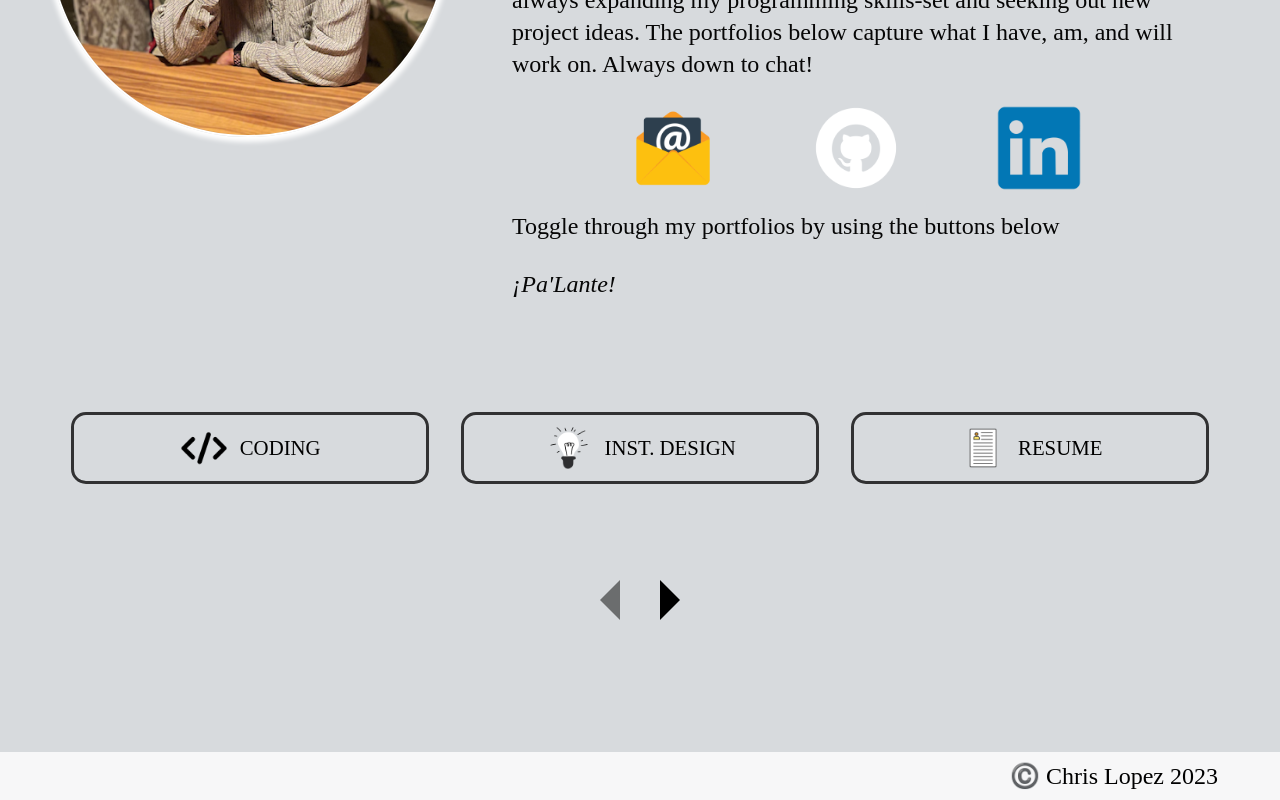
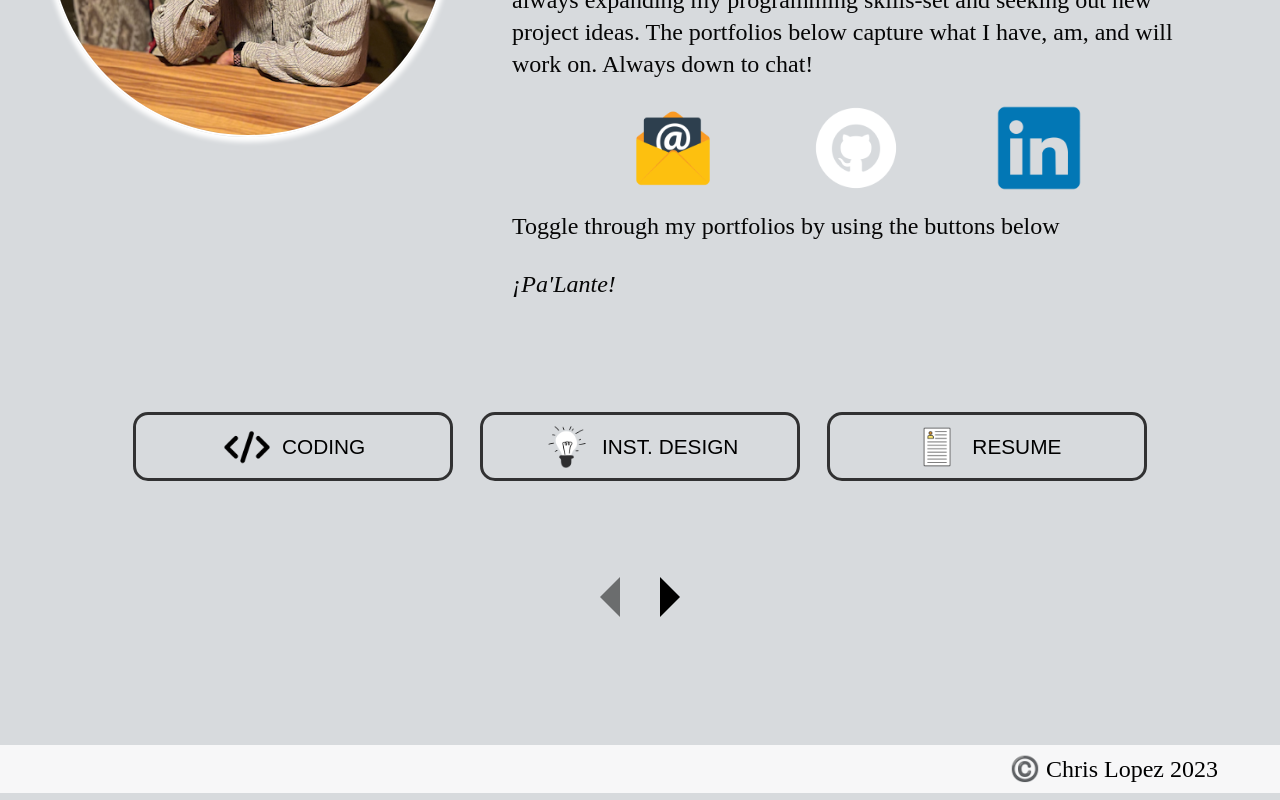
Before and after one commit to Lopez-CL/my-portfolios, a React (Create React App) app: page /my-portfolios/1 in a window 1280 px wide. Shown: the part 538-1338 px from the top of the page. Built offline with nearby package versions, Linux system fonts and the light colour scheme; the HTML template or start-up script is replaced by a standard one; a web font is replaced by a local one.

Commit message:
several accessibility fixes

```diff
--- a/src/App.css
+++ b/src/App.css
@@ -204,7 +204,9 @@ flex: 0 1 1fr;
 justify-content: center;
 margin: 2rem 0;
 }
-
+#project-wrapper{
+  background-color: transparent;
+}
 .portfolios {
   border: 3px solid hsla(0, 0%, 3%, 0.8);
   margin: 0 1em;
@@ -229,11 +231,6 @@ margin: 2rem 0;
 }
 
 .active-hover:hover {
-  border: 3px solid hsla(0, 0%, 0%, 0.8);
-  transition: border .5s ease-in-out;
-  border-radius: 15px;
-  padding: .5em 1em;
-  text-align: center;
   cursor: pointer;
 }
 
@@ -246,6 +243,13 @@ margin: 2rem 0;
   transition: text-decoration 1s ease-in-out;
 }
 
+:where(#project-wrapper:focus) :where(.category > img)  {
+  animation: icon-shake .5s linear;
+}
+:where(#project-wrapper:focus) :where(.category > p)  {
+  text-decoration: underline !important;
+transition: text-decoration 1s ease-in-out !important;
+}
 
 .cat-pic {
   max-width: 50px;
@@ -321,6 +325,7 @@ margin: 2rem 0;
 }
 
 .shift-key{
+  background-color: transparent;
   display: inline-block;
   border-top: solid 20px transparent;
   border-bottom: solid 20px transparent;
--- a/src/components/Carousel.jsx
+++ b/src/components/Carousel.jsx
@@ -43,15 +43,15 @@ const Carousel = (props) => {
         <>
             {heading ? <h3 tabIndex='0' className="port-heading">{heading}</h3> : ''}
             <a id="skip-link" href="#projects" onClick={handleClick}>Skip Carousel</a>
-            <div  className="carousel-container" aria-description="Carousel of icons that represent programming languages and frameworks that I have practical knowledge in.">
-                <div className="carousel-wrapper">
+            <div  className="carousel-container">
+                <div className="carousel-wrapper" aria-description="Carousel of icons that represent programming languages and frameworks that I have practical knowledge in.">
                     {skills[idx] && skills[idx].map((item, index) => (
-                        <img key={index} className={`lang-icon ${animate?'active-icon':''}`} title={item.title} alt={`${item.title} icon`} src={item.src} />
+                        <img tabIndex='0' key={index} className={`lang-icon ${animate?'active-icon':''}`} title={item.title} alt={`${item.title} icon`} src={item.src} />
                     ))}
                 </div>
                 <div className="carousel-handler">
-                    <span role="button" aria-roledescription="Shifts carousel of images to the left" style={idx===0?{opacity:.5}:{opacity:1, cursor:'pointer'}}  className="shift-key move-left" onClick={shiftCarouselLeft}></span>
-                    <span role="button" aria-roledescription="Shifts carousel of images to the right" style={idx===2?{opacity:.5}:{opacity:1, cursor:'pointer'}}  className="shift-key move-right" onClick={shiftCarouselRight}></span>
+                    <button tabIndex='0' role="button" aria-roledescription="Shifts carousel of images to the left" style={idx===0?{opacity:.5}:{opacity:1, cursor:'pointer'}}  className="shift-key move-left" onClick={shiftCarouselLeft}></button>
+                    <button tabIndex='0' role="button" aria-roledescription="Shifts carousel of images to the right" style={idx===2?{opacity:.5}:{opacity:1, cursor:'pointer'}}  className="shift-key move-right" onk onClick={shiftCarouselRight}></button>
                 </div>
             </div>
 
--- a/src/components/Home.jsx
+++ b/src/components/Home.jsx
@@ -61,7 +61,7 @@ const Home = (props) =>{
             </div>
             <div id='project-categories'>
                 {categories.map((category, idx) =>(
-                    <div id='project-wrapper' tabindex="0" role='button' aria-roledescription={`navigate to ${category.title} by clicking button`} className='portfolios active-hover'
+                    <button id='project-wrapper' tabindex="0" role='button' aria-roledescription={`navigate to ${category.title} by clicking button`} className='portfolios active-hover'
                     onMouseEnter={e => handleMouseEnter(idx)}
                     onMouseLeave={e => handleMouseLeave(idx)}
                     onClick={ e => checkFooter(footer,`/${category.path}`)} >
@@ -70,7 +70,7 @@ const Home = (props) =>{
                             <img className={`cat-pic ${idx === indexHovered? "shake":''}`}   src={category.src} alt={category.alt} onClick={e=>navigate(`/${category.path}`)} />
                             <p to={`/${category.path}`} className={`${idx === indexHovered? "active-heading link":'link'}`}>{category.heading.toUpperCase()}</p>
                         </div>
-                    </div>
+                    </button>
                 ))}
             </div>
         </div>
```
